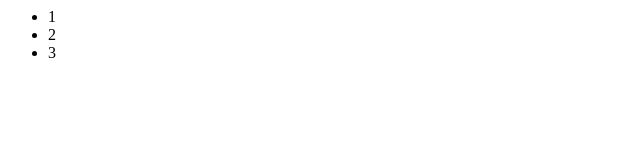
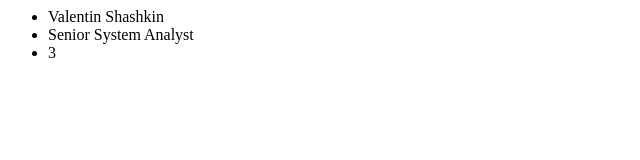
Before and after one commit to vshashkin/homeToFront, a plain HTML site: page root/index.html in a window 1280 px wide. Shown: the whole page, without its empty margins (0-640 px from the left). Drawn offline with Linux system fonts and the light colour scheme.

Commit message:
Update index.html

```diff
--- a/root/index.html
+++ b/root/index.html
@@ -5,8 +5,8 @@
   <meta charset="utf-8"
   <body>
      <ul>
-      <li>1</li>
-      <li>2</li>
+      <li>Valentin Shashkin</li>
+      <li>Senior System Analyst</li>
       <li>3</li>
      </ul>
   </body>
```
